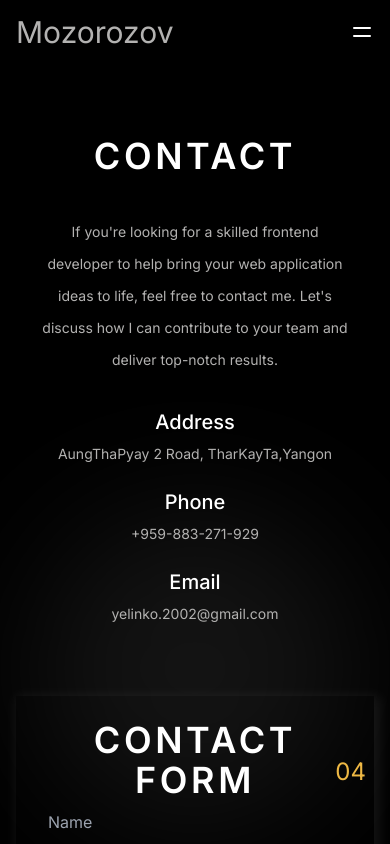
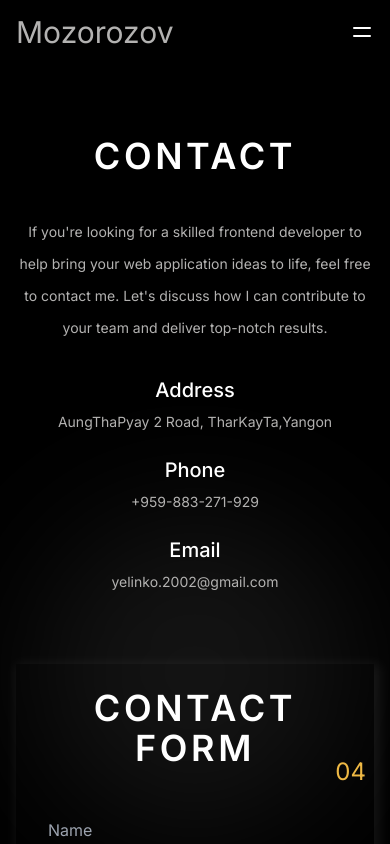
Before and after one commit to yelinko20/developer-portfolio, a Next.js app: page /contact in a window 390 px wide. Shown: the top 844 px of the page. Built offline with nearby package versions, Linux system fonts and the light colour scheme.

Commit message:
Update contact.tsx

```diff
--- a/pages/contact.tsx
+++ b/pages/contact.tsx
@@ -15,7 +15,7 @@ export default function contact() {
         pageIndex={4}
         className="text-White gap-12 flex flex-col justify-center items-center lg:flex-row pt-28 lg:pt-0"
       >
-        <div className="px-6 py-6 text-center">
+        <div className="md:px-6 py-6 text-center">
           <div className="uppercase text-4xl tracking-widest font-semibold">
             Contact
           </div>
@@ -35,7 +35,7 @@ export default function contact() {
           </div>
         </div>
         <div className="lg:w-1/2 sm:w-[30rem] px-6 text-center py-6 shadow-ShadowBlur">
-          <div className="uppercase text-4xl tracking-widest font-semibold">Contact Form</div>
+          <div className="uppercase text-4xl tracking-widest font-semibold mb-10">Contact Form</div>
           <form onSubmit={submitHandler}>
           <div className="flex items-center border-b border-White py-2 mb-8">
             <input type="text" className=" appearance-none bg-transparent border-none w-full text-White mr-3 py-1 px-2 leading-tight focus:outline-none" placeholder="Name"/>
```
